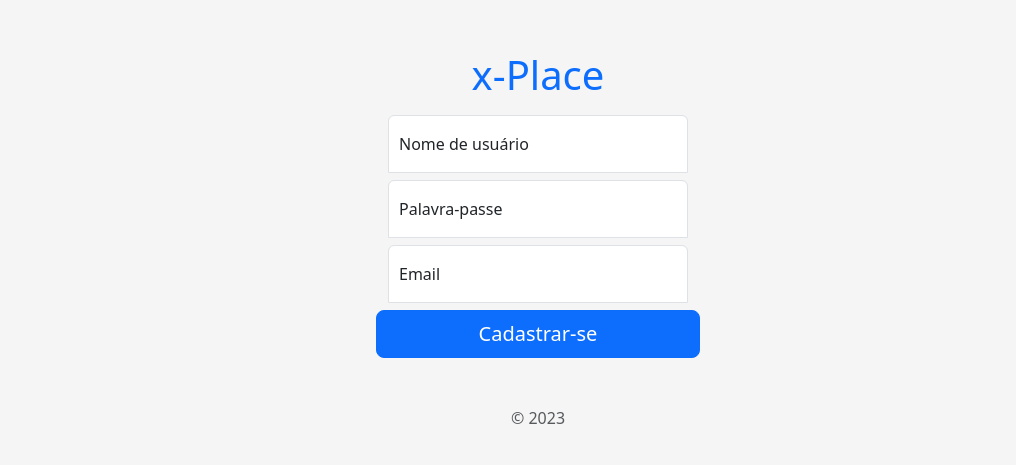
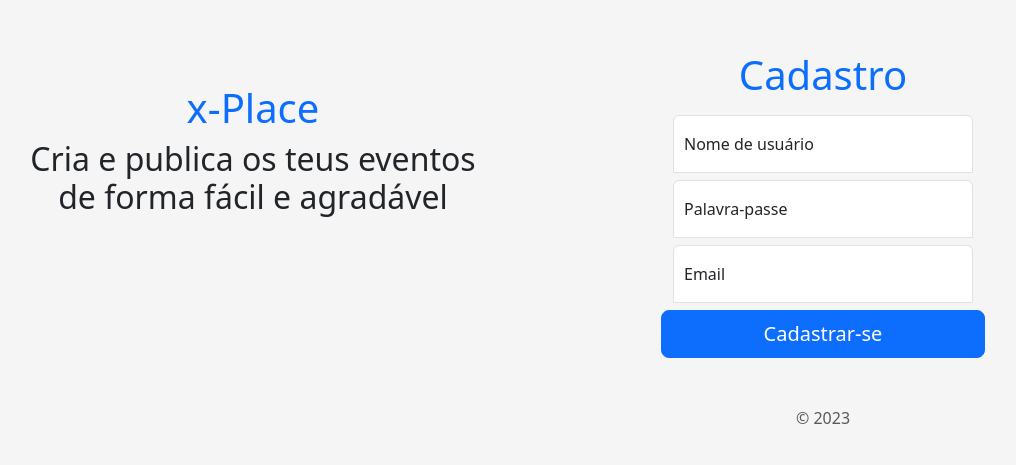
Before and after one commit to JsExpertCoder/x-Place, a website: page signup.html in a window 1280 px wide. Shown: the part 152-617 px from the top of the page, without its empty margins (102-1118 px from the left). Drawn offline with nearby package versions, Linux system fonts and the light colour scheme.

Commit message:
Update signup.html

```diff
--- a/signup.html
+++ b/signup.html
@@ -1,3 +1,5 @@
+
+
 <!doctype html>
 <html lang="en">
 
@@ -72,10 +74,19 @@
 
 <body class="text-center">
 
+
+  <div class="container">
+    <div class="row">
+      <div class="col-md-6 col-sm-12">
+        <h1 class="mt-5"><span class="text-primary">x-Place</span></h1>
+        <h2>Cria e publica os teus eventos <br> de forma fácil e agradável</h2>
+      </div>
+
+      <div class="col-md-6 col-sm-12">
         <main class="form-signin w-100 m-auto">
           <form class="row">
             <!-- <img class="mb-4" src="../assets/brand/bootstrap-logo.svg" alt="" width="72" height="57"> -->
-      <h1 class="text-primary mb-3">x-Place</h1>
+            <h1 class="text-primary mb-3">Cadastro</h1>
             <!-- <h2 class="h3 mb-3 fw-normal">Entrar</h2> -->
 
             <div class="form-floating mb-2">
@@ -100,6 +111,11 @@
             </p>
           </form>
         </main>
+      </div>
+    </div>
+  </div>
+
+
 
   <!-- <script src="./node_modules/js-cookie/dist/js.cookie.js"></script> -->
   <script src="https://cdn.jsdelivr.net/npm/js-cookie@3.0.1/dist/js.cookie.min.js"></script>
```
Lines whose indentation alone changed are shown as unchanged.
